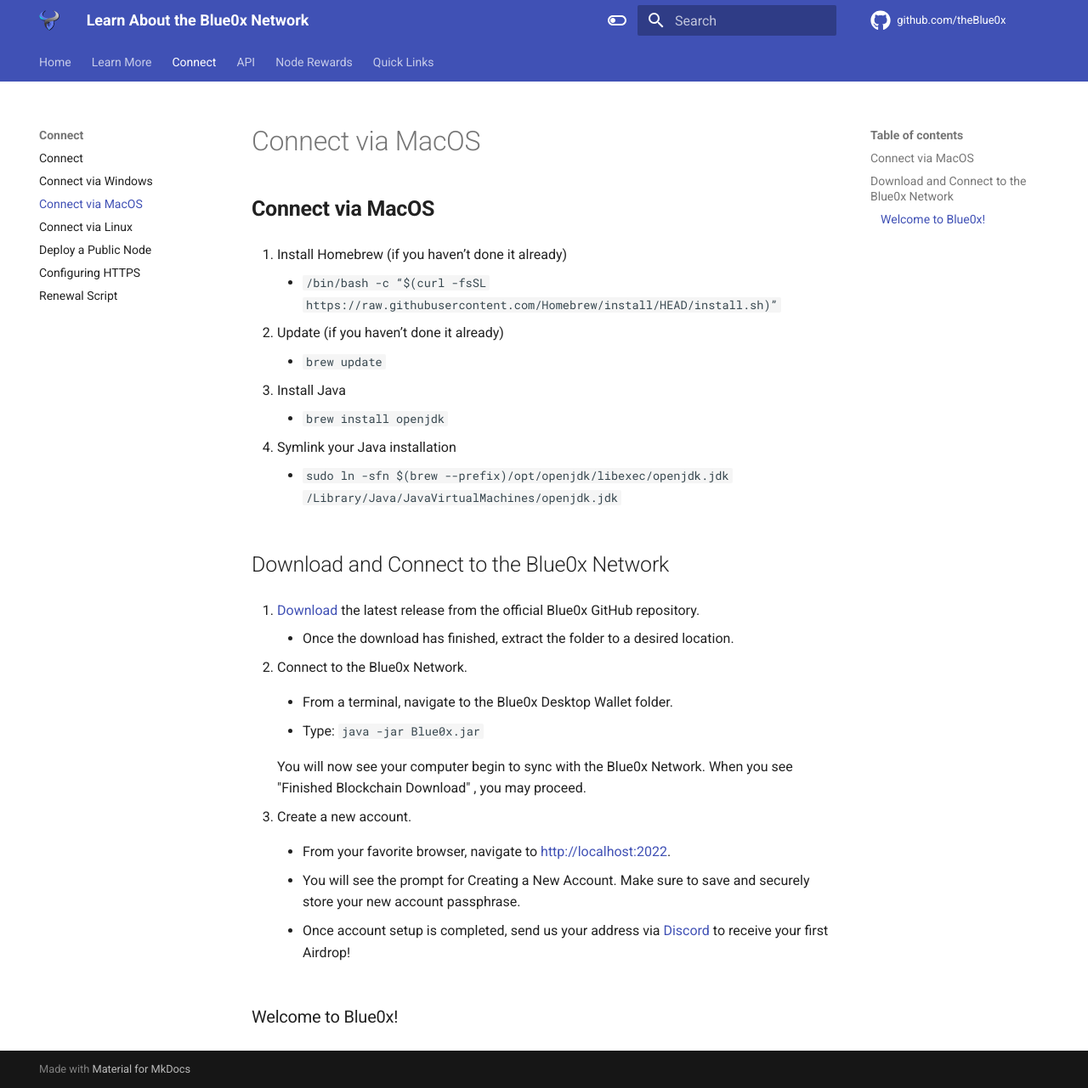
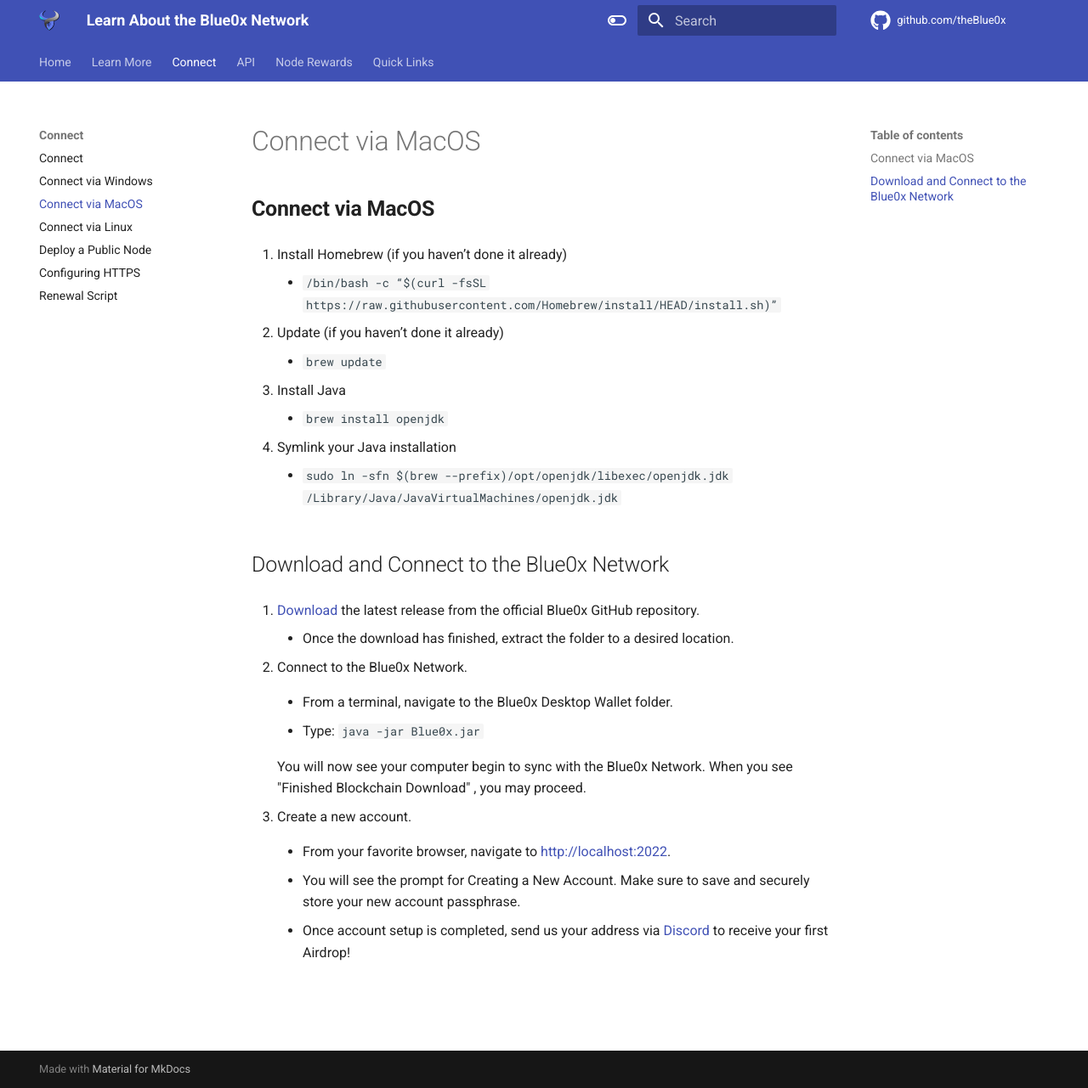
Before and after one commit to theBlue0x/docs, an MkDocs documentation site: the page built from docs/connect/local_mac.md, in a window 1280 px wide and 1281 px high. Shown: the whole window at 85% size. Built offline with MkDocs 1.6.1 and Material for MkDocs 9.7.7, drawn with Linux system fonts in a browser that asks for light colours.

Commit message:
Update local_mac.md

```diff
--- a/docs/connect/local_mac.md
+++ b/docs/connect/local_mac.md
@@ -37,5 +37,3 @@
 	- You will see the prompt for Creating a New Account.  Make sure to save and securely store your new account passphrase.
 
 	- Once account setup is completed, send us your address via [Discord](https://discord.gg/EbBWRSPW63) to receive your first Airdrop!
-
-### Welcome to Blue0x! ###
```
